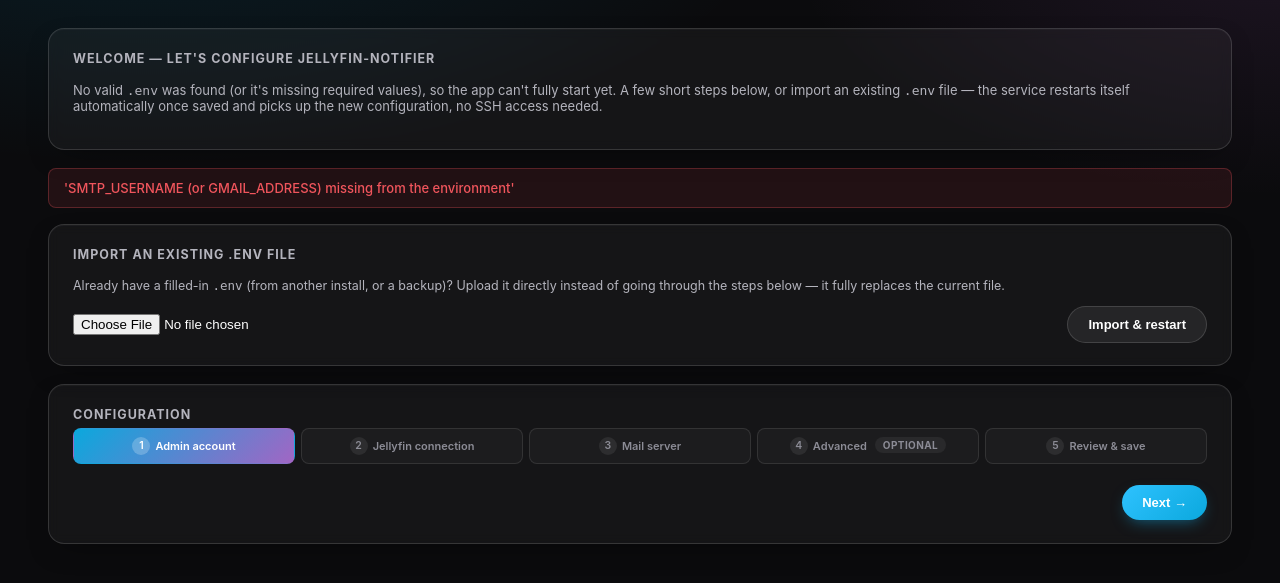
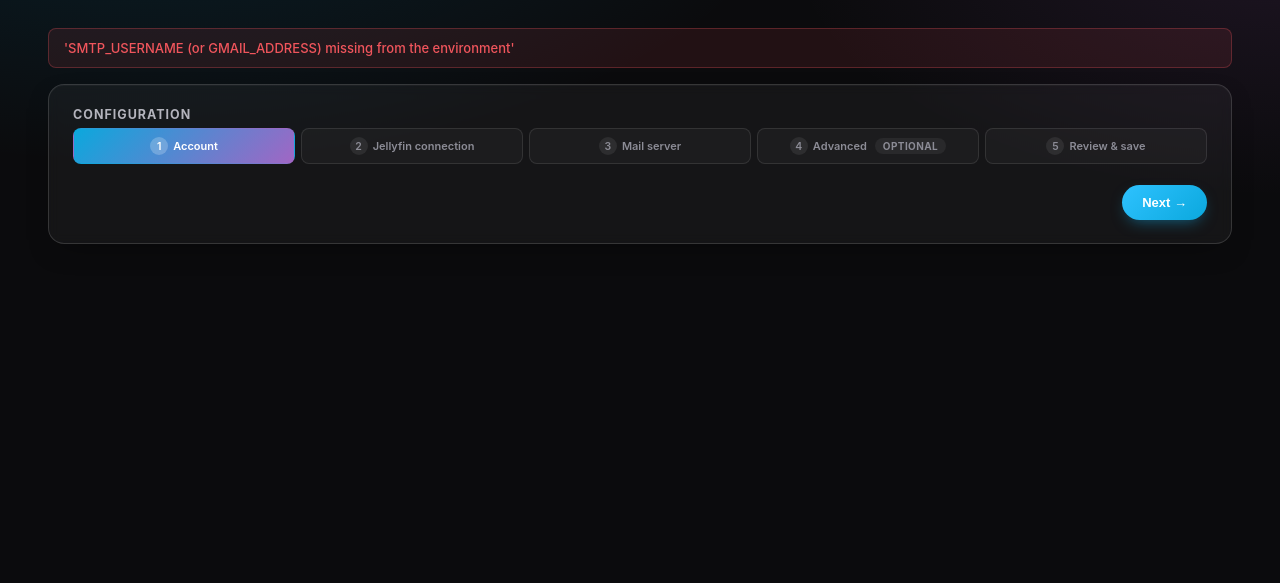
Before and after one commit to euzzeud/jellyfin-notifier, a Flask app: page /setup in a window 1280 px wide. Shown: the part 67-650 px from the top of the page. Run offline with Flask 3, Linux system fonts and the light colour scheme; some libraries are stand-ins or nearby versions.

Commit message:
Setup wizard: landing screen, rename Account step, add reset
- Move the Welcome/Environment intro, the setup_error/saved alerts'
  surrounding card, and the "Import an existing .env file" card onto
  a separate landing screen shown before the step-by-step form, with
  a "Let's begin"/"Continue" button - this was previously all stacked
  above the wizard and forced a scrollbar on most viewports. The
  landing is skipped automatically when setup_error is set (the admin
  just attempted a save and is already mid-flow).
- Renamed the "Admin account" step to "Account".
- Added a "Start over" button (configured/edit mode only) that wipes
  the current .env entirely and restarts into a blank first-run
  wizard - confirmed first via the existing showConfirm() modal to
  guard against an accidental click on a destructive action.

Co-Authored-By: Claude Sonnet 5 <noreply@anthropic.com>
Claude-Session: https://claude.ai/code/session_01N3zwNi9ujaQBehoCVCMqdU

```diff
--- a/jellyfin_notifier/setup_wizard.py
+++ b/jellyfin_notifier/setup_wizard.py
@@ -34,7 +34,7 @@ setup_bp = Blueprint("setup", __name__)
 # "advanced") rather than silently dropped, so a future .env.example
 # addition can't disappear from the wizard.
 _STEP_DEFS = [
-    {"id": "admin", "title": "Admin account", "keys": ["ADMIN_USERNAME", "ADMIN_PASSWORD"]},
+    {"id": "admin", "title": "Account", "keys": ["ADMIN_USERNAME", "ADMIN_PASSWORD"]},
     {"id": "jellyfin", "title": "Jellyfin connection", "keys": ["JELLYFIN_URL", "JELLYFIN_API_KEY", "JELLYFIN_PUBLIC_URL"]},
     {
         "id": "mail", "title": "Mail server",
@@ -215,6 +215,24 @@ def setup_save():
     return render_template("admin/setup_restarting.html")
 
 
+@setup_bp.route("/setup/reset", methods=["POST"])
+def setup_reset():
+    """"Start over" escape hatch for an already-configured install: wipes
+    the current .env entirely and restarts, which drops straight back into
+    a blank first-run wizard (create_app() only reaches setup mode when no
+    valid .env exists). Gated behind login like any other change here -
+    _setup_auth only allows the unauthenticated path while JF_CONFIG is
+    None, which isn't the case for a page that has this button at all."""
+    env_path = _env_path()
+    env_path.unlink(missing_ok=True)
+    _schedule_restart()
+    return render_template(
+        "admin/setup_restarting.html",
+        heading="Configuration reset — restarting…",
+        subtext="This page will reload automatically in a few seconds, into a blank setup.",
+    )
+
+
 @setup_bp.route("/setup/test-jellyfin", methods=["POST"])
 def setup_test_jellyfin():
     """Live connectivity test for the Jellyfin URL/API key currently typed
--- a/jellyfin_notifier/templates/admin/setup.html
+++ b/jellyfin_notifier/templates/admin/setup.html
@@ -30,28 +30,10 @@
   .wizard-review-row .v { color:var(--text); font-weight:500; text-align:right; word-break:break-word; }
   .wizard-draft-hint { font-size:11.5px; color:var(--muted-dim); margin-top:10px; }
   .wizard-draft-hint button { all:unset; cursor:pointer; color:var(--blue); font-weight:600; }
+  .setup-landing-import {
+    margin-top:18px; padding-top:18px; border-top:1px solid var(--border-soft);
+  }
 </style>
-
-{% if bootstrap_mode %}
-<div class="card">
-  <h2>Welcome — let's configure jellyfin-notifier</h2>
-  <p class="muted" style="font-size:13px;">
-    No valid <code>.env</code> was found (or it's missing required values), so the app can't fully start yet.
-    A few short steps below, or import an existing <code>.env</code> file — the service restarts itself
-    automatically once saved and picks up the new configuration, no SSH access needed.
-  </p>
-</div>
-{% else %}
-<div class="card">
-  <h2>Environment (.env)</h2>
-  <p class="muted" style="font-size:13px;">
-    Edits the real <code>.env</code> file on this server. Saving restarts the service automatically to apply
-    the new values — expect a brief interruption (a few seconds) while it comes back up.
-    Fields left blank keep their current saved value; secret fields (passwords, API keys) are never shown
-    back here for security, only overwritten if you type a new value.
-  </p>
-</div>
-{% endif %}
 
 {% if setup_error %}
 <div class="alert err">{{ setup_error }}</div>
@@ -60,8 +42,30 @@
 <div class="alert ok">Saved.</div>
 {% endif %}
 
-<div class="card">
-  <h2>Import an existing .env file</h2>
+<div class="card" id="setup-landing">
+  {% if bootstrap_mode %}
+  <h2>Welcome — let's configure jellyfin-notifier</h2>
+  <p class="muted" style="font-size:13px;">
+    No valid <code>.env</code> was found (or it's missing required values), so the app can't fully start yet.
+    A few short steps, or import an existing <code>.env</code> file below — the service restarts itself
+    automatically once saved and picks up the new configuration, no SSH access needed.
+  </p>
+  {% else %}
+  <div style="display:flex; justify-content:space-between; align-items:flex-start; gap:14px;">
+    <h2>Environment (.env)</h2>
+    <button type="button" id="setup-reset-btn" class="danger" style="flex-shrink:0; font-size:12px; padding:8px 14px;">⟲ Start over</button>
+  </div>
+  <p class="muted" style="font-size:13px;">
+    Edits the real <code>.env</code> file on this server. Saving restarts the service automatically to apply
+    the new values — expect a brief interruption (a few seconds) while it comes back up.
+    Fields left blank keep their current saved value; secret fields (passwords, API keys) are never shown
+    back here for security, only overwritten if you type a new value.
+  </p>
+  <form method="post" action="{{ url_for('setup.setup_reset') }}" id="setup-reset-form" style="display:none;"></form>
+  {% endif %}
+
+  <div class="setup-landing-import">
+    <h2 style="font-size:14px; margin-bottom:6px;">Import an existing .env file</h2>
     <p class="muted" style="font-size:12.5px;">
       Already have a filled-in <code>.env</code> (from another install, or a backup)? Upload it directly instead
       of going through the steps below — it fully replaces the current file.
@@ -74,6 +78,12 @@
     </form>
   </div>
 
+  <div style="margin-top:22px; text-align:right;">
+    <button type="button" id="setup-landing-begin">{{ "Let's begin →" if bootstrap_mode else "Continue →" }}</button>
+  </div>
+</div>
+
+<div id="wizard-container" style="display:none;">
 <form method="post" action="{{ url_for('setup.setup_save') }}" class="card" id="wizard-form" novalidate>
   <h2 style="margin-bottom:6px;">{{ 'Configuration' if bootstrap_mode else 'Fields' }}</h2>
 
@@ -138,9 +148,40 @@
     <button type="button" id="wizard-draft-clear">Clear saved answers</button>
   </p>
 </form>
+</div>
 
 <script>
 (function () {
+  const landing = document.getElementById('setup-landing');
+  const wizardContainer = document.getElementById('wizard-container');
+  const beginBtn = document.getElementById('setup-landing-begin');
+
+  function showWizard() {
+    landing.style.display = 'none';
+    wizardContainer.style.display = 'block';
+    window.scrollTo({ top: 0, behavior: 'smooth' });
+  }
+  beginBtn.addEventListener('click', showWizard);
+
+  const resetBtn = document.getElementById('setup-reset-btn');
+  if (resetBtn) {
+    resetBtn.addEventListener('click', () => {
+      showConfirm({
+        title: 'Start the configuration over?',
+        message: 'This deletes the current .env file entirely and restarts into a blank first-run setup. ' +
+          'This cannot be undone - export a copy first if you might need these values again.',
+        confirmText: '⟲ Delete .env and start over',
+        danger: true,
+      }).then((ok) => { if (ok) { document.getElementById('setup-reset-form').submit(); } });
+    });
+  }
+  {% if setup_error %}
+  // A save was just attempted and rejected - the admin is already mid-flow,
+  // so skip straight past the landing screen instead of making them click
+  // "Let's begin" again to see the error they're already looking at above it.
+  showWizard();
+  {% endif %}
+
   const form = document.getElementById('wizard-form');
   const steps = Array.from(form.querySelectorAll('.wizard-step'));
   const dots = Array.from(document.querySelectorAll('#wizard-progress .step-dot'));
--- a/jellyfin_notifier/templates/admin/setup_restarting.html
+++ b/jellyfin_notifier/templates/admin/setup_restarting.html
@@ -24,8 +24,8 @@
 <body>
 <div class="box">
   <div class="spinner"></div>
-  <h1>Saved — restarting to apply the new configuration…</h1>
-  <p>This page will reload automatically in a few seconds.</p>
+  <h1>{{ heading or "Saved — restarting to apply the new configuration…" }}</h1>
+  <p>{{ subtext or "This page will reload automatically in a few seconds." }}</p>
 </div>
 <script>
   function tryReload() {
```
Lines whose indentation alone changed are shown as unchanged.
